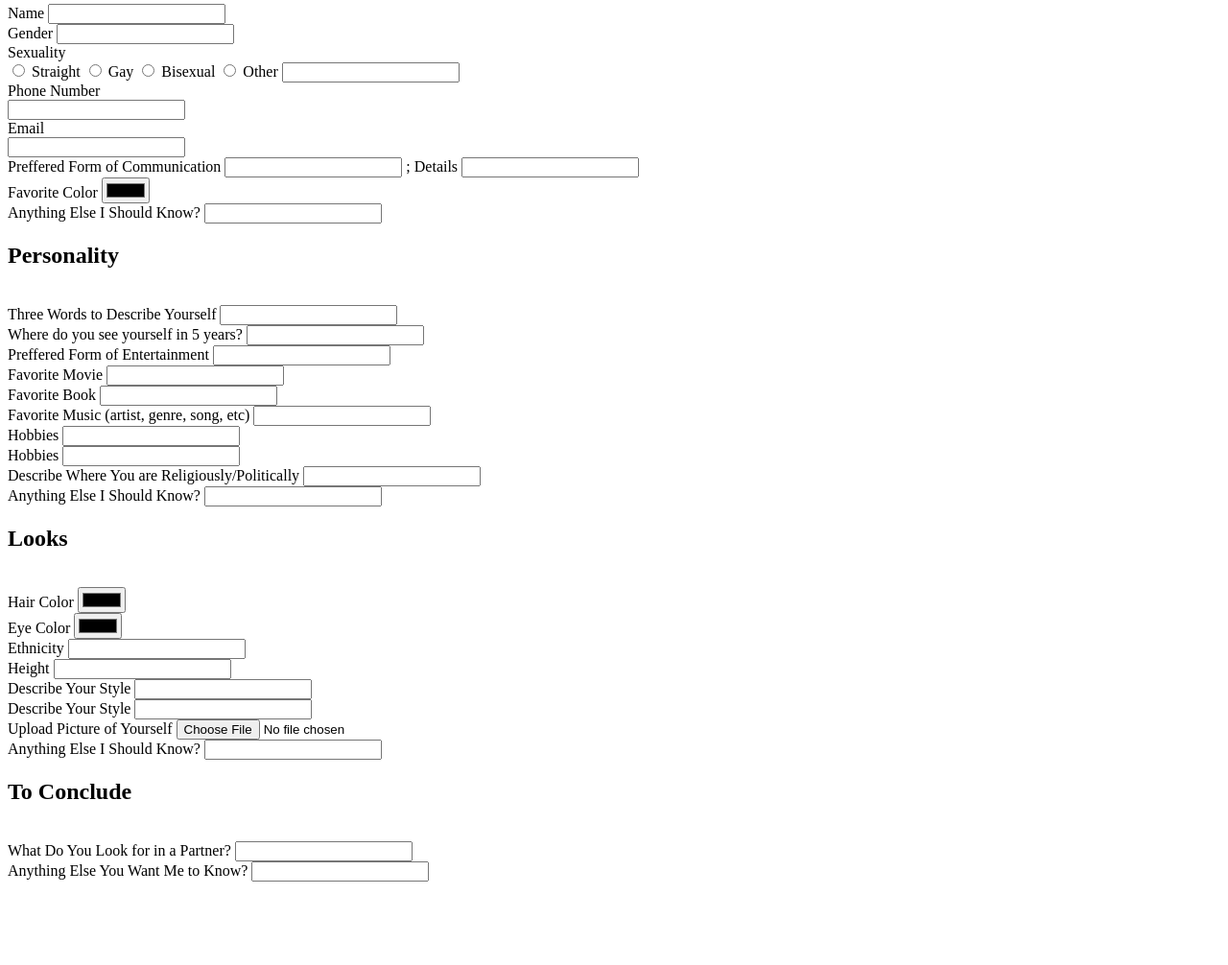
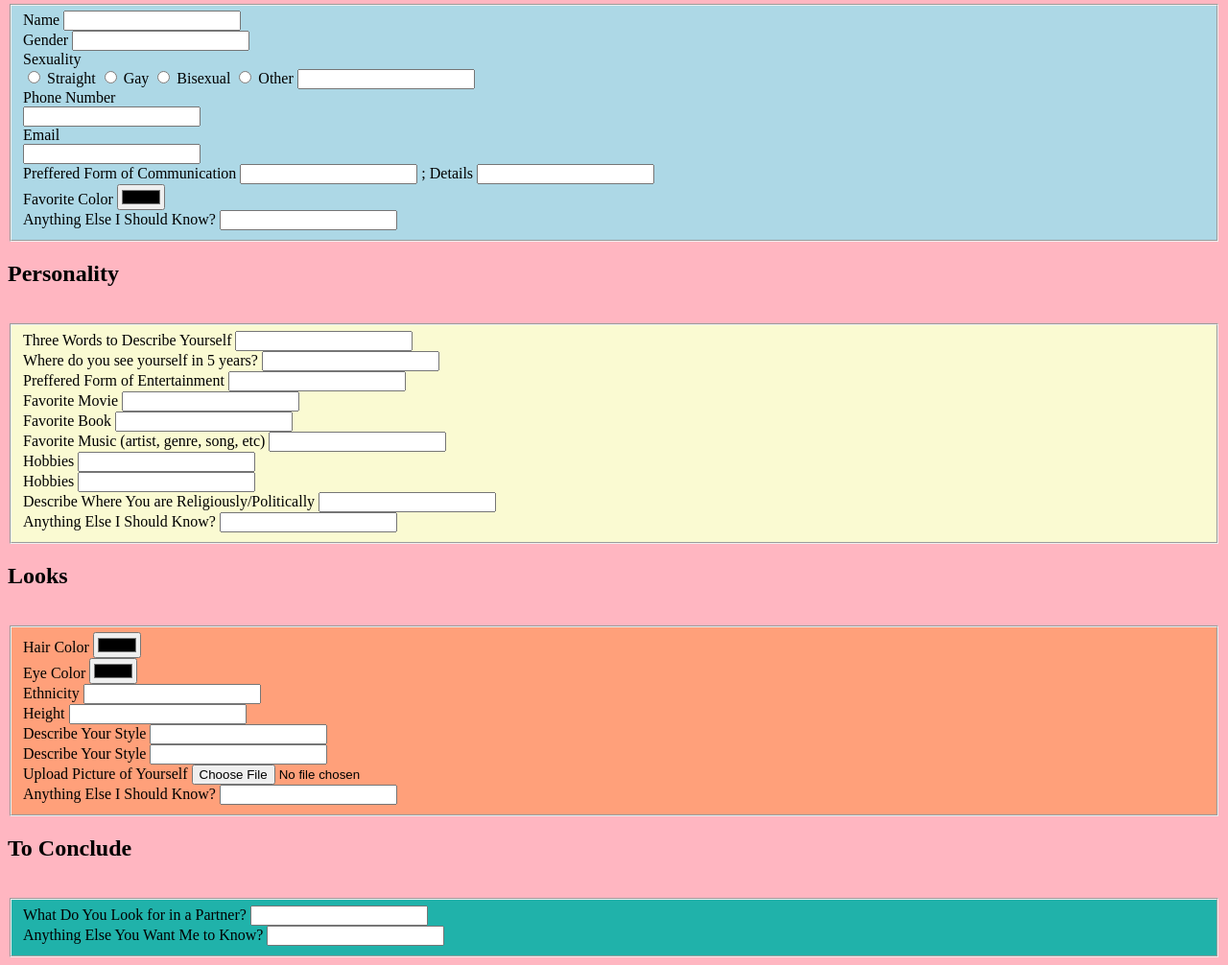
Before and after one commit to EveNeuner/Shipping-Form-Project, a plain HTML site: page index.html in a window 1280 px wide. Shown: the part 141-1147 px from the top of the page at 96% size. Before the commit the page ends 1068 px from the top, so only its background shows below. Drawn offline with Linux system fonts and the light colour scheme.

Commit message:
2
Final???

```diff
--- a/index.html
+++ b/index.html
@@ -2,6 +2,7 @@
 
 <head>
     <title>Document</title>
+    <link rel="stylesheet" href="styles.css">
 </head>
 <body>
 
@@ -12,6 +13,8 @@
     <h2>
         The Basics
     </h2> <br>
+
+    <fieldset class="TheBasics">
         <label for="">Name</label>
         <input type="text"> <br>
 
@@ -49,10 +52,13 @@
 
         <label for="">Anything Else I Should Know?</label>
         <input type="text"> <br>
+    </fieldset>
 
     <h2>
         Personality
     </h2> <br>
+
+    <fieldset class="Personality">
 
         <label for="">Three Words to Describe Yourself</label>
         <input type="text"> <br>
@@ -84,9 +90,13 @@
         <label for="">Anything Else I Should Know?</label>
         <input type="text"> <br>
 
+    </fieldset>
+
     <h2>
         Looks
     </h2> <br>
+
+    <fieldset class="Looks">
 
         <label for="">Hair Color</label>
         <input type="color"> <br>
@@ -111,15 +121,18 @@
 
         <label for="">Anything Else I Should Know?</label>
         <input type="text"> <br>
+    </fieldset>
 
     <h2>
         To Conclude
     </h2> <br>
+    <fieldset class="ToConclude">
 
         <label for="">What Do You Look for in a Partner?</label>
         <input type="text"> <br>
 
         <label for="">Anything Else You Want Me to Know?</label>
         <input type="text"> <br>
+    </fieldset>
 </body>
 </html>
--- a/styles.css
+++ b/styles.css
@@ -0,0 +1,19 @@
+body {
+    background-color: lightpink;
+}
+
+.TheBasics {
+background-color: lightblue;
+}
+
+.Personality {
+background-color: lightgoldenrodyellow;
+}
+
+.Looks {
+background-color: lightsalmon;
+}
+
+.ToConclude {
+background-color: lightseagreen;
+}
```
